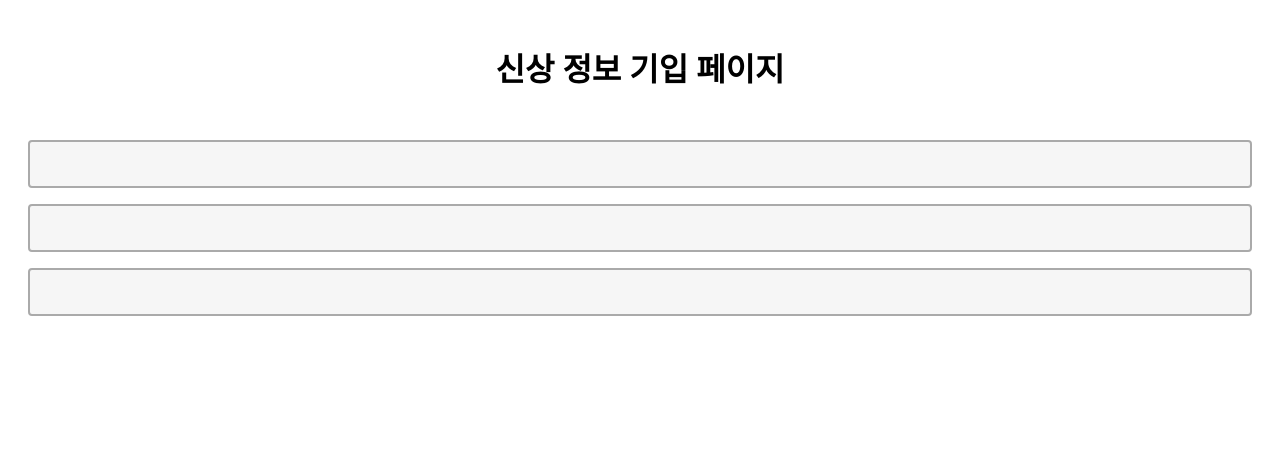
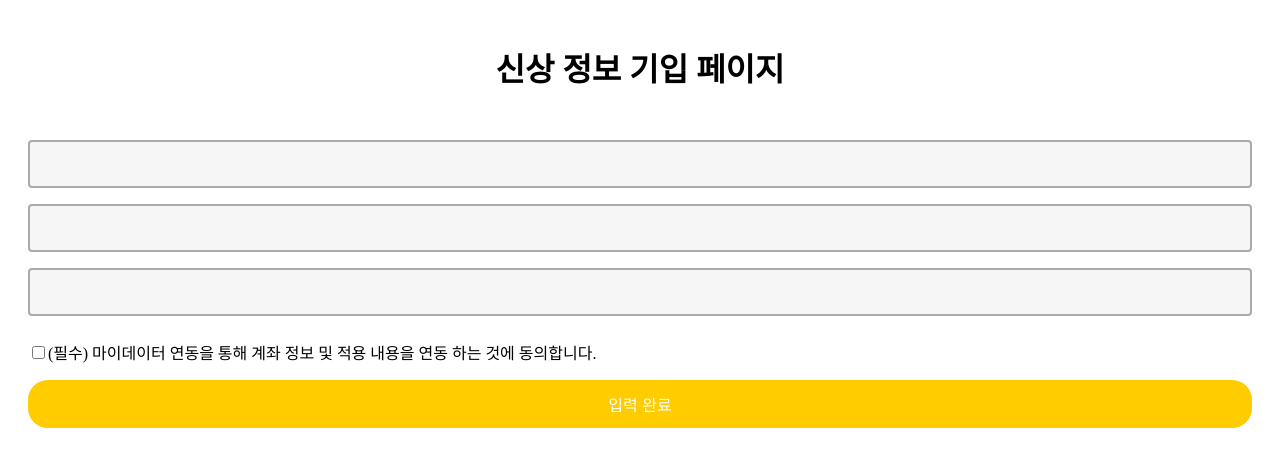
Before and after one commit to pika-two/pika-two-FE, a React (Vite) app: page /registerPage in a window 1280 px wide. Shown: the top 466 px of the page. Built offline with nearby package versions, Linux system fonts and the light colour scheme.

Commit message:
[ADD] CheckBox 및 버튼 추가
[ADD] CheckBox 및 버튼 추가

```diff
--- a/src/pages/RegisterPage.jsx
+++ b/src/pages/RegisterPage.jsx
@@ -1,5 +1,6 @@
 import GeneralHeader from "../components/Composition/GeneralHeader";
 import Input from '../components/ui/Input'
+import Button from "../components/ui/Button";
 export default function RegisterPage() {
   return (
     <div>
@@ -10,6 +11,17 @@ export default function RegisterPage() {
             <Input/>
             <Input/>
             <Input/>
+            <div style={{
+            margin : '16px 0'}
+            }>
+                <label>
+                <input type="checkbox" />
+                (필수) 마이데이터 연동을 통해 계좌 정보 및 적용 내용을 연동 하는 것에 동의합니다.
+                </label>
+            </div>
+            <Button background="#FFCC00" color="white">
+                입력 완료
+            </Button>
         </div>
     </div>
   )
```
